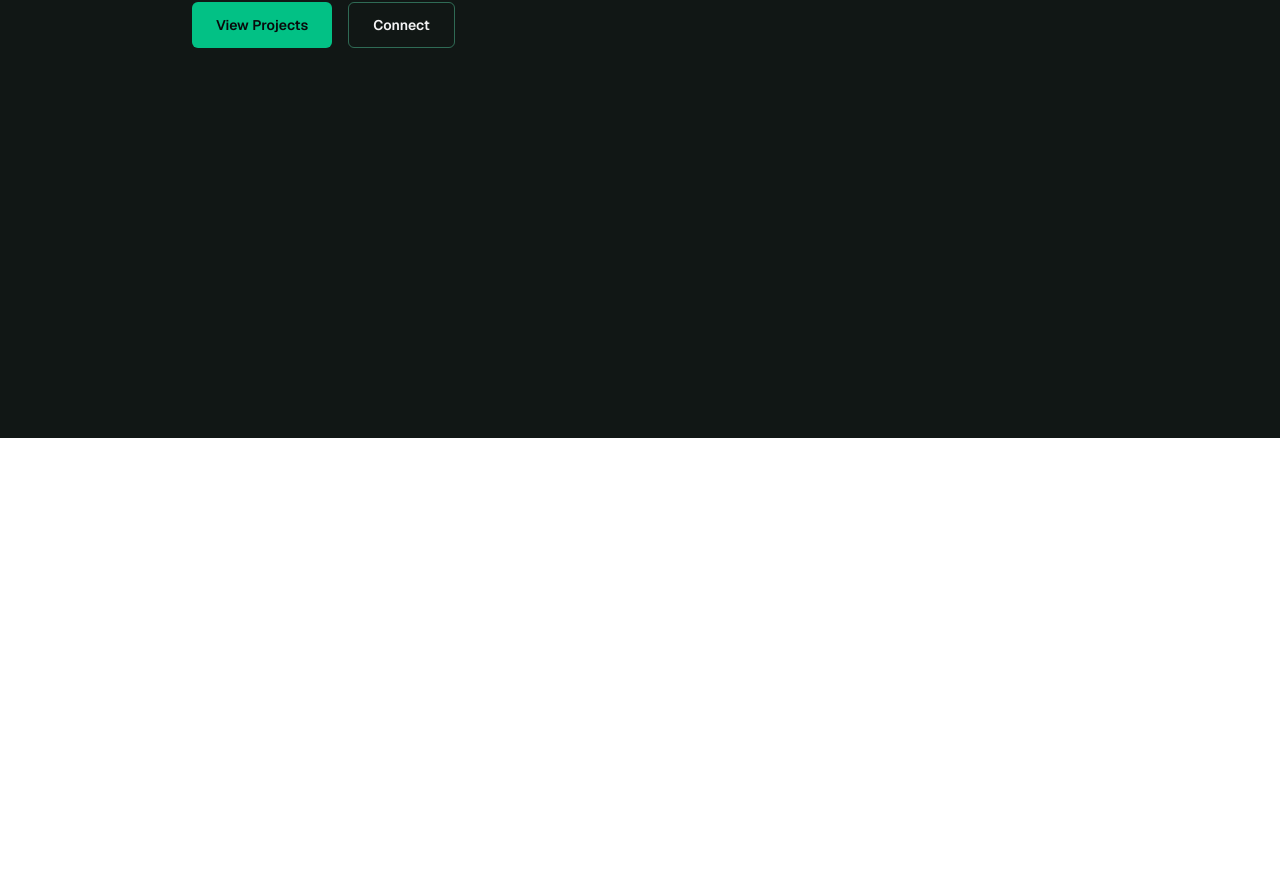
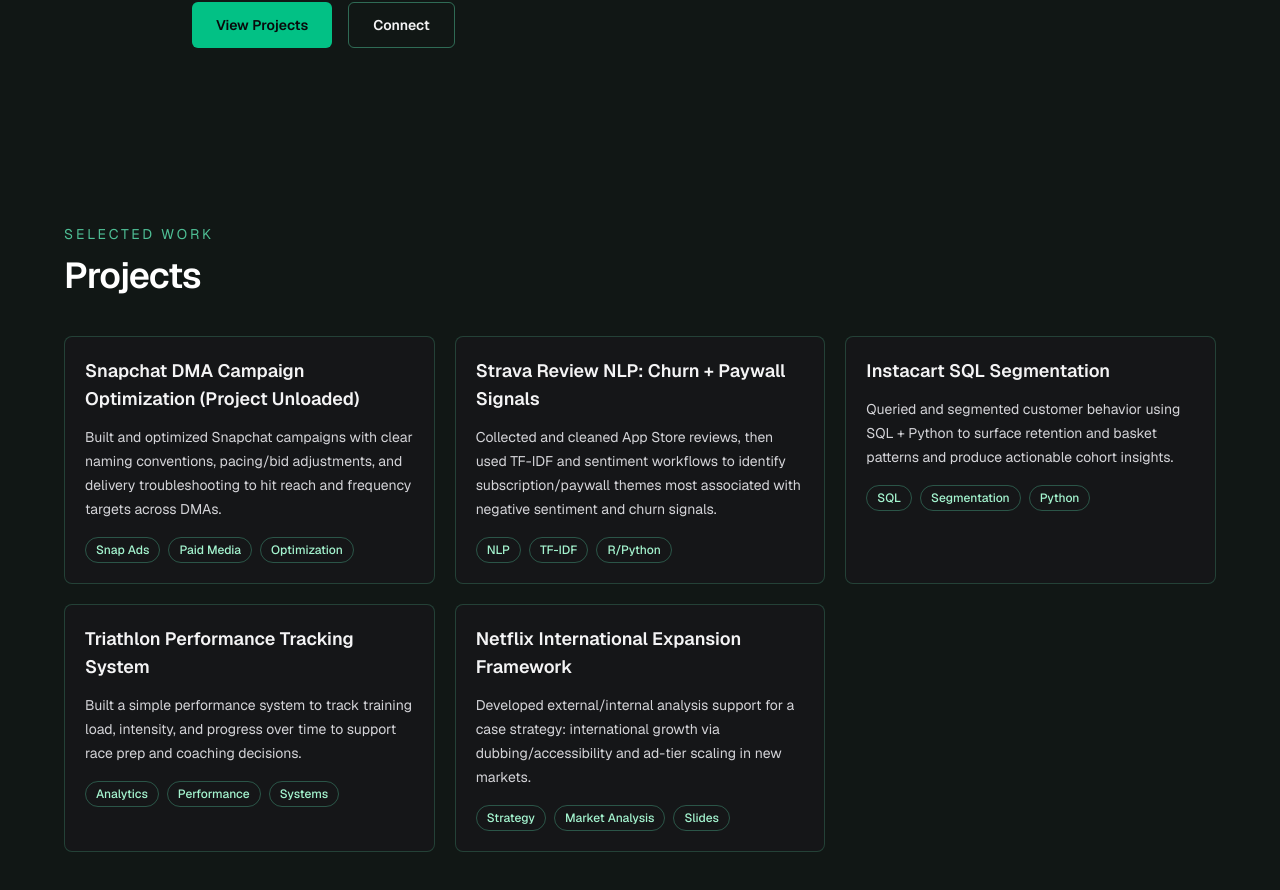
Before and after one commit to NonWeary/charliegall-website, a Next.js app: page / in a window 1280 px wide. Shown: the part 362-1252 px from the top of the page. Before the commit the page ends 800 px from the top, so only its background shows below. Built offline with nearby package versions, Linux system fonts and the light colour scheme.

Commit message:
add projects section

```diff
--- a/src/app/page.tsx
+++ b/src/app/page.tsx
@@ -1,10 +1,11 @@
 import { Hero } from "@/components/Hero";
+import { Projects } from "@/components/Projects";
 
 export default function Home() {
   return (
     <main className="min-h-screen bg-[#111715] font-sans text-zinc-100">
       <Hero />
-      <section id="projects" className="h-px" aria-hidden />
+      <Projects />
       <section id="contact" className="h-px" aria-hidden />
     </main>
   );
--- /dev/null
+++ b/src/components/Projects.tsx
@@ -0,0 +1,79 @@
+type Project = {
+  title: string;
+  description: string;
+  tags: string[];
+};
+
+const projects: Project[] = [
+  {
+    title: "Snapchat DMA Campaign Optimization (Project Unloaded)",
+    description:
+      "Built and optimized Snapchat campaigns with clear naming conventions, pacing/bid adjustments, and delivery troubleshooting to hit reach and frequency targets across DMAs.",
+    tags: ["Snap Ads", "Paid Media", "Optimization"],
+  },
+  {
+    title: "Strava Review NLP: Churn + Paywall Signals",
+    description:
+      "Collected and cleaned App Store reviews, then used TF-IDF and sentiment workflows to identify subscription/paywall themes most associated with negative sentiment and churn signals.",
+    tags: ["NLP", "TF-IDF", "R/Python"],
+  },
+  {
+    title: "Instacart SQL Segmentation",
+    description:
+      "Queried and segmented customer behavior using SQL + Python to surface retention and basket patterns and produce actionable cohort insights.",
+    tags: ["SQL", "Segmentation", "Python"],
+  },
+  {
+    title: "Triathlon Performance Tracking System",
+    description:
+      "Built a simple performance system to track training load, intensity, and progress over time to support race prep and coaching decisions.",
+    tags: ["Analytics", "Performance", "Systems"],
+  },
+  {
+    title: "Netflix International Expansion Framework",
+    description:
+      "Developed external/internal analysis support for a case strategy: international growth via dubbing/accessibility and ad-tier scaling in new markets.",
+    tags: ["Strategy", "Market Analysis", "Slides"],
+  },
+];
+
+export function Projects() {
+  return (
+    <section id="projects" className="px-6 py-20 sm:px-10 lg:px-16">
+      <div className="mx-auto max-w-6xl">
+        <p className="text-sm uppercase tracking-[0.2em] text-emerald-300/80">
+          Selected Work
+        </p>
+        <h2 className="mt-3 text-3xl font-semibold tracking-tight text-white sm:text-4xl">
+          Projects
+        </h2>
+
+        <div className="mt-10 grid gap-5 sm:grid-cols-2 lg:grid-cols-3">
+          {projects.map((project) => (
+            <article
+              key={project.title}
+              className="rounded-lg border border-emerald-300/20 bg-zinc-900/70 p-5 transition-colors duration-200 hover:border-emerald-300/50 hover:bg-zinc-900"
+            >
+              <h3 className="text-lg font-semibold text-zinc-100">
+                {project.title}
+              </h3>
+              <p className="mt-3 text-sm leading-6 text-zinc-300">
+                {project.description}
+              </p>
+              <div className="mt-4 flex flex-wrap gap-2">
+                {project.tags.map((tag) => (
+                  <span
+                    key={tag}
+                    className="rounded-full border border-emerald-300/30 px-2.5 py-1 text-xs font-medium text-emerald-200"
+                  >
+                    {tag}
+                  </span>
+                ))}
+              </div>
+            </article>
+          ))}
+        </div>
+      </div>
+    </section>
+  );
+}
```
